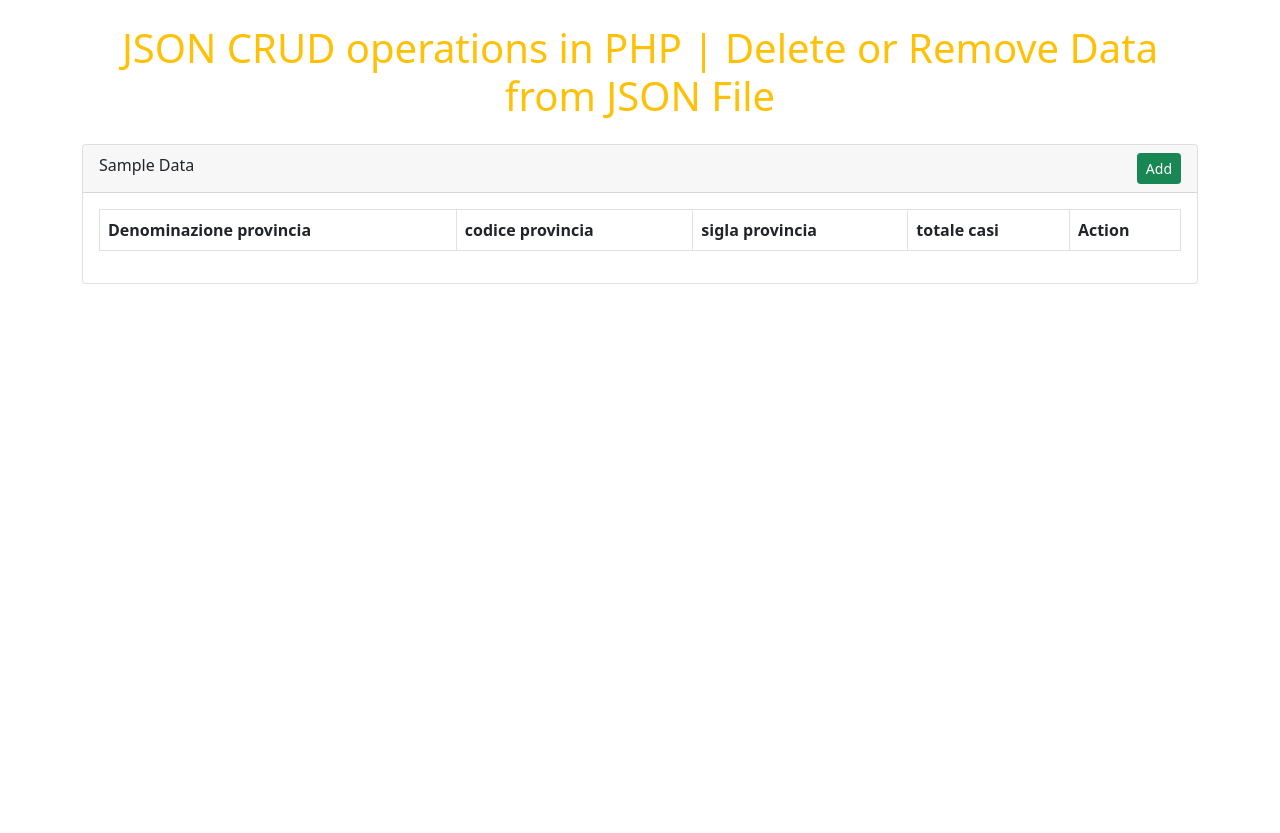
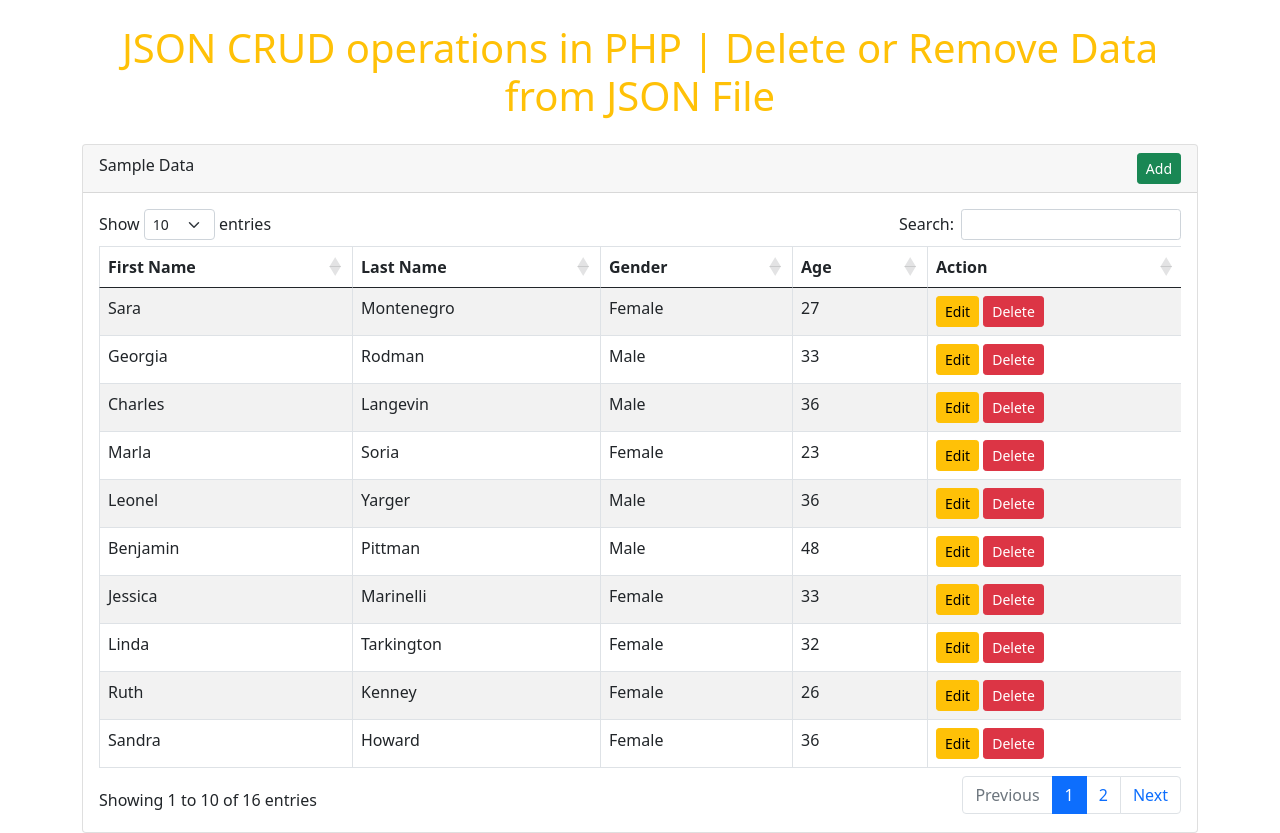
Before and after one commit to devstefanoricci/php-json-crud, a PHP site: page / in a window 1280 px wide. Before the commit the page ends 284 px from the top, so only its background shows below. Run offline with PHP 8.4, Linux system fonts and the light colour scheme; lists and menus that the app fills with data are empty; some libraries are stand-ins or nearby versions.

Commit message:
Revert "show different data source"
This reverts commit a2b59193fd34bdae37ed4092aa2227c402750fdf.

```diff
--- a/assets/js/myjs.js
+++ b/assets/js/myjs.js
@@ -5,8 +5,7 @@ $(document).ready(function() {
     function load_data() {
         var seconds = new Date() / 1000;
 
-        //$.getJSON("data.json?" + seconds + "", function(data) {
-        $.getJSON("https://raw.githubusercontent.com/pcm-dpc/COVID-19/master/dati-json/dpc-covid19-ita-province.json?" + seconds + "", function(data) {
+        $.getJSON("data.json?" + seconds + "", function(data) {
 
             data.sort(function(a, b) {
 
@@ -18,13 +17,12 @@ $(document).ready(function() {
 
             for (var count = 0; count < data.length; count++) {
                 var sub_array = {
-                    'denominazione_provincia': data[count].denominazione_provincia,
-                    'codice_provincia': data[count].codice_provincia,
-                    'sigla_provincia': data[count].sigla_provincia,
-                    'totale_casi': data[count].totale_casi,
-
-                    'action': '<button type="button" class="btn btn-warning btn-sm edit" data-id="' + data[count].codice_provincia +
-                        '">Edit</button>&nbsp;<button type="button" class="btn btn-danger btn-sm delete" data-id="' + data[count].codice_provincia + '">Delete</button>'
+                    'first_name': data[count].first_name,
+                    'last_name': data[count].last_name,
+                    'gender': data[count].gender,
+                    'age': data[count].age,
+                    'action': '<button type="button" class="btn btn-warning btn-sm edit" data-id="' + data[count].id +
+                        '">Edit</button>&nbsp;<button type="button" class="btn btn-danger btn-sm delete" data-id="' + data[count].id + '">Delete</button>'
                 };
 
                 data_arr.push(sub_array);
@@ -34,16 +32,16 @@ $(document).ready(function() {
                 data: data_arr,
                 order: [],
                 columns: [{
-                        data: "denominazione_provincia"
+                        data: "first_name"
                     },
                     {
-                        data: "codice_provincia"
+                        data: "last_name"
                     },
                     {
-                        data: "sigla_provincia"
+                        data: "gender"
                     },
                     {
-                        data: "totale_casi"
+                        data: "age"
                     },
                     {
                         data: "action"
--- a/index.php
+++ b/index.php
@@ -44,10 +44,10 @@
                     <table class="table table-striped table-bordered" id="sample_data">
                         <thead>
                             <tr>
-                                <th>Denominazione provincia</th>
-                                <th>codice provincia</th>
-                                <th>sigla provincia</th>
-                                <th>totale casi</th>
+                                <th>First Name</th>
+                                <th>Last Name</th>
+                                <th>Gender</th>
+                                <th>Age</th>
                                 <th>Action</th>
                             </tr>
                         </thead>
```
